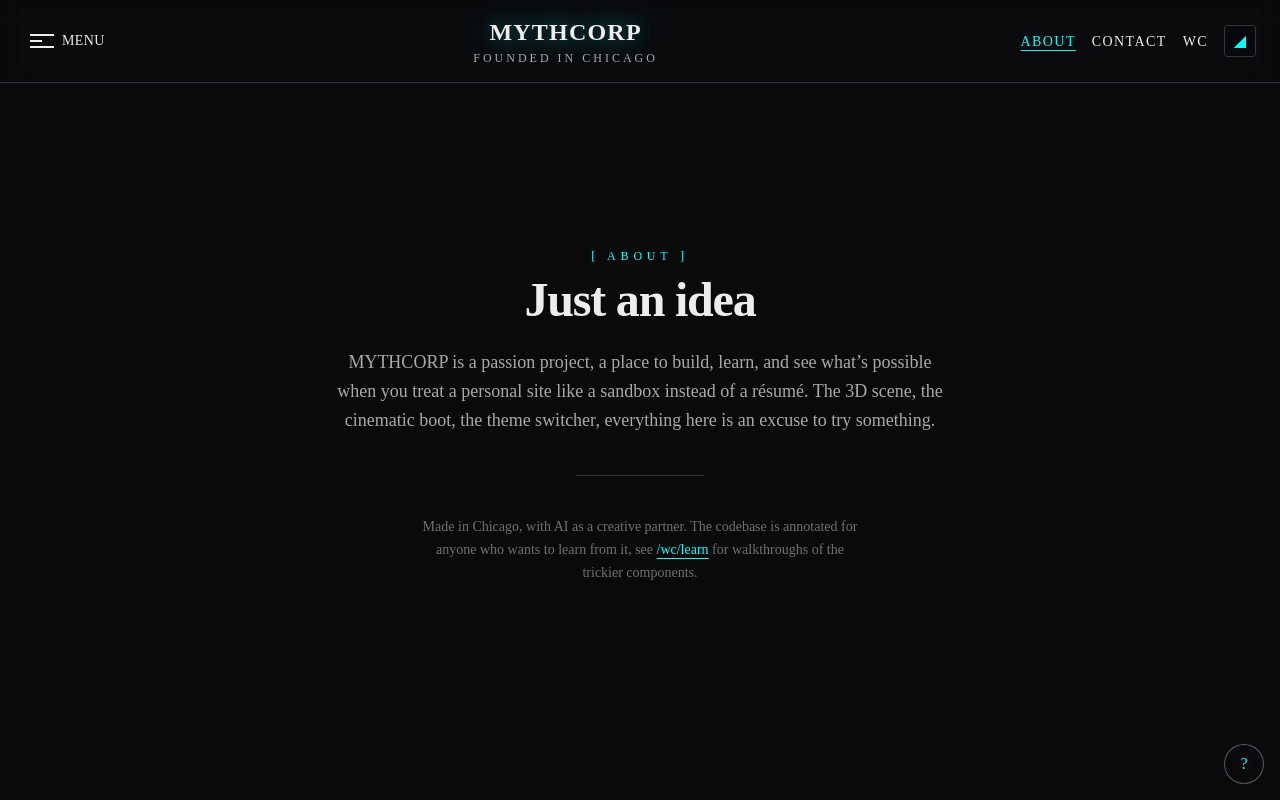
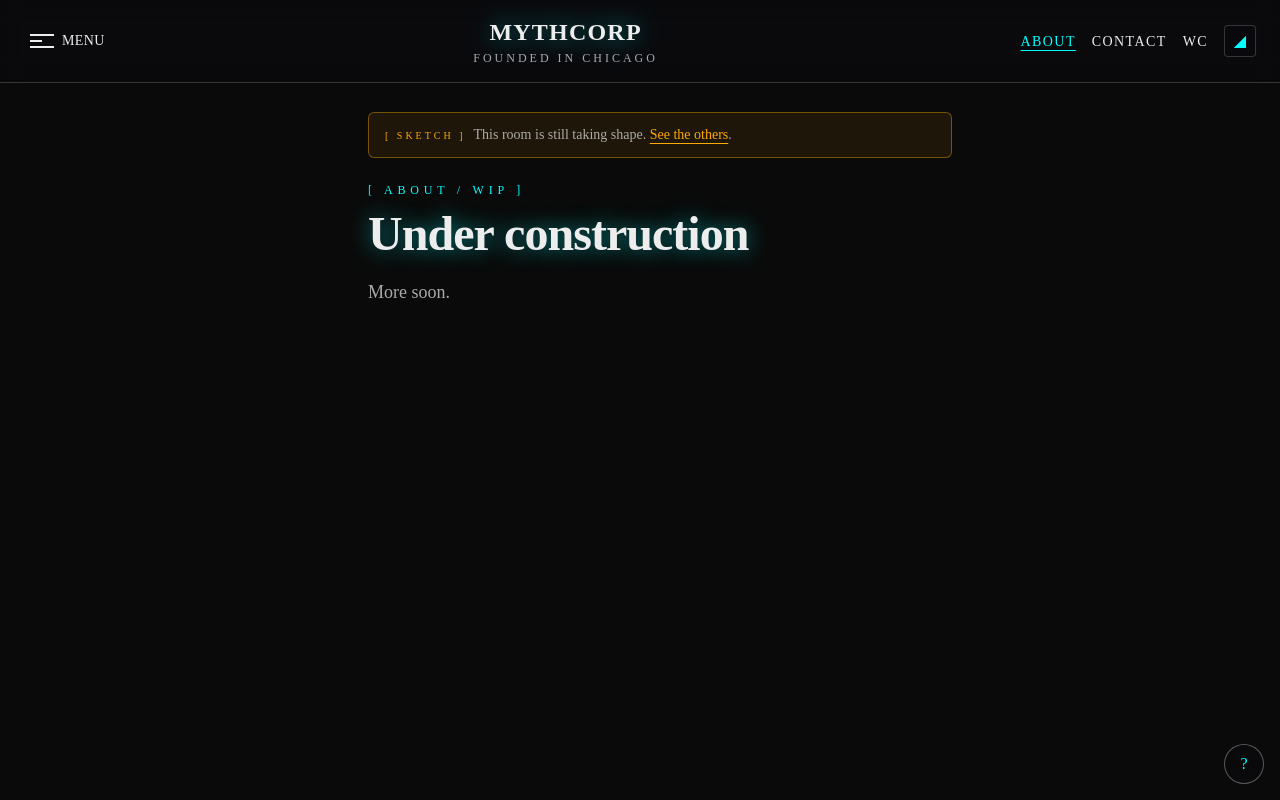
Before and after one commit to wchen17/mythcorp-gen2, a Next.js app: page /about in a window 1280 px wide. Built offline with nearby package versions, Linux system fonts and the light colour scheme.

Commit message:
copy: slim /about and /contact into honest WIP stubs, keep the 6767 joke

```diff
--- a/src/app/about/page.tsx
+++ b/src/app/about/page.tsx
@@ -1,41 +1,21 @@
-'use client';
-
-import Link from 'next/link';
 import { SiteHeader } from '../components/SiteHeader';
+import { DraftBanner } from '../components/DraftBanner';
 
 export default function AboutPage() {
   return (
     <div className="min-h-screen bg-[color:var(--bg)] text-[color:var(--fg)]">
       <SiteHeader />
 
-      <main className="mx-auto flex min-h-screen max-w-2xl flex-col items-center
-                       justify-center px-6 pt-24 pb-16 text-center">
-        <p className="mb-3 font-mono text-xs uppercase tracking-[0.4em] text-[color:var(--accent)]">
-          [ ABOUT ]
+      <main className="mx-auto max-w-2xl px-6 pt-28 pb-20 sm:pl-16">
+        <DraftBanner note="This room is still taking shape." />
+        <p className="font-mono text-xs uppercase tracking-[0.4em] text-[color:var(--accent)]">
+          [ ABOUT / WIP ]
         </p>
-        <h1 className="mb-6 font-serif text-4xl font-semibold tracking-tight md:text-5xl">
-          Just an idea
+        <h1 className="themed-heading mt-3 text-4xl font-semibold md:text-5xl">
+          Under construction
         </h1>
-        <p className="text-base leading-relaxed text-[color:var(--fg-muted)] md:text-lg">
-          MYTHCORP is a passion project, a place to build, learn, and see what&rsquo;s
-          possible when you treat a personal site like a sandbox instead of a résumé.
-          The 3D scene, the cinematic boot, the theme switcher, everything here is an
-          excuse to try something.
-        </p>
-
-        <div className="my-10 h-px w-32 bg-[color:var(--border)]" />
-
-        <p className="max-w-md text-sm leading-relaxed text-[color:var(--fg-subtle)]">
-          Made in Chicago, with AI as a creative partner. The codebase is annotated for
-          anyone who wants to learn from it, see{' '}
-          <Link
-            href="/wc/learn"
-            className="text-[color:var(--accent)] underline underline-offset-4
-                       hover:text-[color:var(--accent-soft)]"
-          >
-            /wc/learn
-          </Link>{' '}
-          for walkthroughs of the trickier components.
+        <p className="mt-5 max-w-sm text-base leading-relaxed text-[color:var(--fg-muted)] md:text-lg">
+          More soon.
         </p>
       </main>
     </div>
--- a/src/app/contact/page.tsx
+++ b/src/app/contact/page.tsx
@@ -1,38 +1,24 @@
-'use client';
-
-import Link from 'next/link';
 import { SiteHeader } from '../components/SiteHeader';
+import { DraftBanner } from '../components/DraftBanner';
 
 export default function ContactPage() {
   return (
     <div className="min-h-screen bg-[color:var(--bg)] text-[color:var(--fg)]">
       <SiteHeader />
 
-      <main className="mx-auto flex min-h-screen max-w-2xl flex-col items-center
-                       justify-center px-6 pt-24 pb-16 text-center">
-        <p className="mb-3 font-mono text-xs uppercase tracking-[0.4em] text-[color:var(--accent)]">
-          [ CONTACT ]
+      <main className="mx-auto max-w-2xl px-6 pt-28 pb-20 sm:pl-16">
+        <DraftBanner note="The communications desk is still being assembled." />
+        <p className="font-mono text-xs uppercase tracking-[0.4em] text-[color:var(--accent)]">
+          [ CONTACT / WIP ]
         </p>
-        <h1 className="mb-6 font-serif text-4xl font-semibold tracking-tight md:text-5xl">
+        <h1 className="themed-heading mt-3 text-4xl font-semibold md:text-5xl">
           Say hello
         </h1>
-        <p className="text-base leading-relaxed text-[color:var(--fg-muted)] md:text-lg">
-          There&rsquo;s no real form here yet. Until there is, the actually
-          useful links live in <Link href="/wc" className="text-[color:var(--accent)] underline underline-offset-4 hover:text-[color:var(--accent-soft)]">/wc</Link>.
-        </p>
-
-        <div className="my-10 h-px w-32 bg-[color:var(--border)]" />
-
-        <div className="flex flex-col gap-2 font-mono text-sm text-[color:var(--fg-muted)]">
+        <div className="mt-8 flex flex-col gap-2 font-mono text-sm text-[color:var(--fg-muted)]">
           <p>info@mythcorp.com</p>
           <p>(676) 767-7676</p>
           <p>Chicago, IL</p>
         </div>
-
-        <p className="mt-6 max-w-md text-xs text-[color:var(--fg-subtle)]">
-          The phone number is fake. It always has been. It&rsquo;s a love letter
-          to itself, palindromic in three different ways. Please don&rsquo;t call it.
-        </p>
       </main>
     </div>
   );
```
